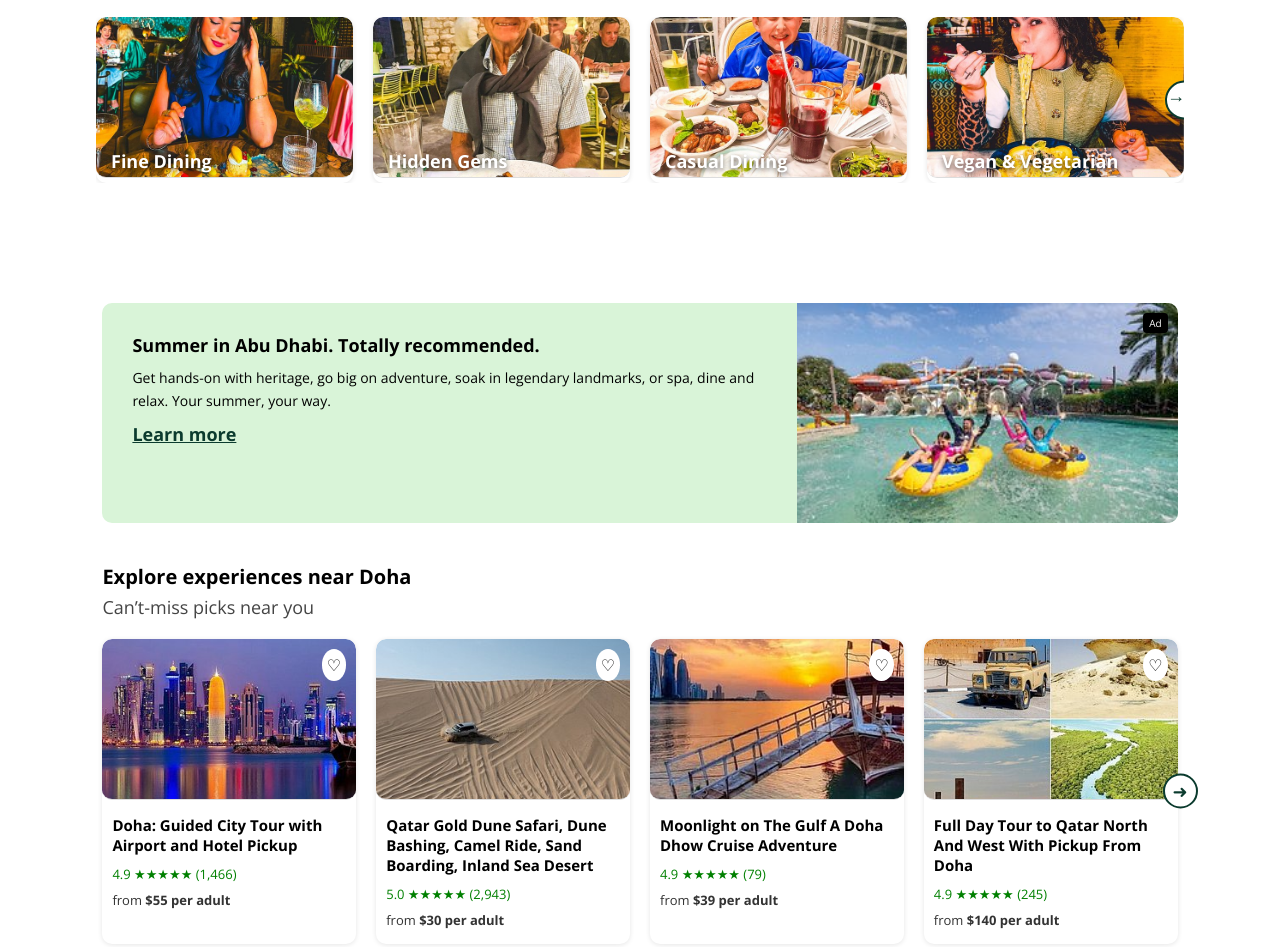
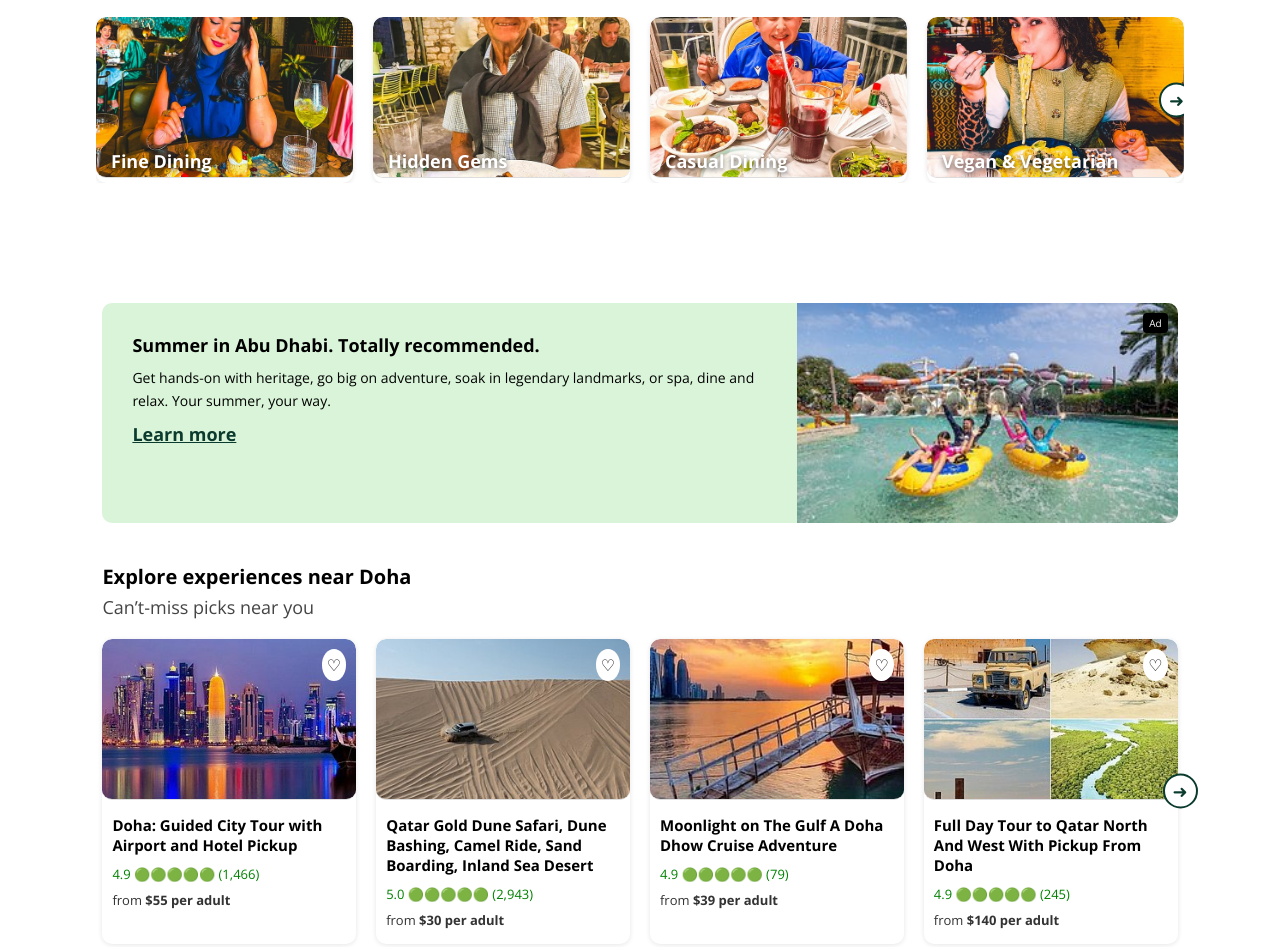
Before and after one commit to hazeemmohamed/Trip-advisor, a plain HTML site: page index.html in a window 1280 px wide. Shown: the part 919-1866 px from the top of the page. Drawn offline with nearby package versions, Linux system fonts and the light colour scheme.

Commit message:
added some design

```diff
--- a/index.html
+++ b/index.html
@@ -129,7 +129,7 @@
     <div class="card">
       <img src="./images/image4.jpg" alt="Vegan & Vegetarian">
       <h3>Vegan & Vegetarian</h3>
-       <div class="arrow-btn">→</div>
+          <button class="arrow-btn1">➜</button>
     </div>
   </div>
 </section>
@@ -161,7 +161,7 @@
       <img src="./images/doha1.jpg" alt="Doha city tour">
       <div class="heart">♡</div>
       <h4>Doha: Guided City Tour with Airport and Hotel Pickup</h4>
-      <div class="rating">4.9 ★★★★★ (1,466)</div>
+      <div class="rating">4.9 🟢🟢🟢🟢🟢 (1,466)</div>
       <p>from <strong>$55 per adult</strong></p>
     </div>
 
@@ -169,7 +169,7 @@
       <img src="./images/doha2.jpg" alt="Qatar Desert Safari">
       <div class="heart">♡</div>
       <h4>Qatar Gold Dune Safari, Dune Bashing, Camel Ride, Sand Boarding, Inland Sea Desert</h4>
-      <div class="rating">5.0 ★★★★★ (2,943)</div>
+      <div class="rating">5.0 🟢🟢🟢🟢🟢 (2,943)</div>
       <p>from <strong>$30 per adult</strong></p>
     </div>
 
@@ -177,7 +177,7 @@
       <img src="./images/doha3.jpg" alt="Doha Dhow Cruise">
       <div class="heart">♡</div>
       <h4>Moonlight on The Gulf A Doha Dhow Cruise Adventure</h4>
-      <div class="rating">4.9 ★★★★★ (79)</div>
+      <div class="rating">4.9 🟢🟢🟢🟢🟢 (79)</div>
       <p>from <strong>$39 per adult</strong></p>
     </div>
 
@@ -185,7 +185,7 @@
       <img src="./images/doha4.jpg" alt="Qatar North Tour">
       <div class="heart">♡</div>
       <h4>Full Day Tour to Qatar North And West With Pickup From Doha</h4>
-      <div class="rating">4.9 ★★★★★ (245)</div>
+      <div class="rating">4.9 🟢🟢🟢🟢🟢 (245)</div>
       <p>from <strong>$140 per adult</strong></p>
     </div>
 
--- a/style.css
+++ b/style.css
@@ -280,14 +280,15 @@ background-color: #E5E5E5;
   gap: 20px;
   overflow-x: auto;
  -webkit-overflow-scrolling: touch;
+ flex-grow: 1;
 }
 
 .card {
   position: relative;
-  flex: 1 1 calc(25% - 20px);
   border-radius: 10px;
   min-width: 250px;
   cursor: pointer;
+  flex-basis: 25%;
 }
 
 
@@ -308,7 +309,19 @@ background-color: #E5E5E5;
   font-weight: bold;
   text-shadow: 0 2px 5px rgba(0, 0, 0, 0.6);
 }
-.arrow-btn {
+.arrow-btn1 {
+    position: absolute;
+    right: -10px;
+    top: 50%;
+    transform: translateY(-50%);
+    background: #fff;
+    border: 2px solid #0b3b2e;
+    border-radius: 50%;
+    font-size: 18px;
+    width: 35px;
+    height: 35px;
+    cursor: pointer;
+    color: #0b3b2e;
 
 }
 
```
